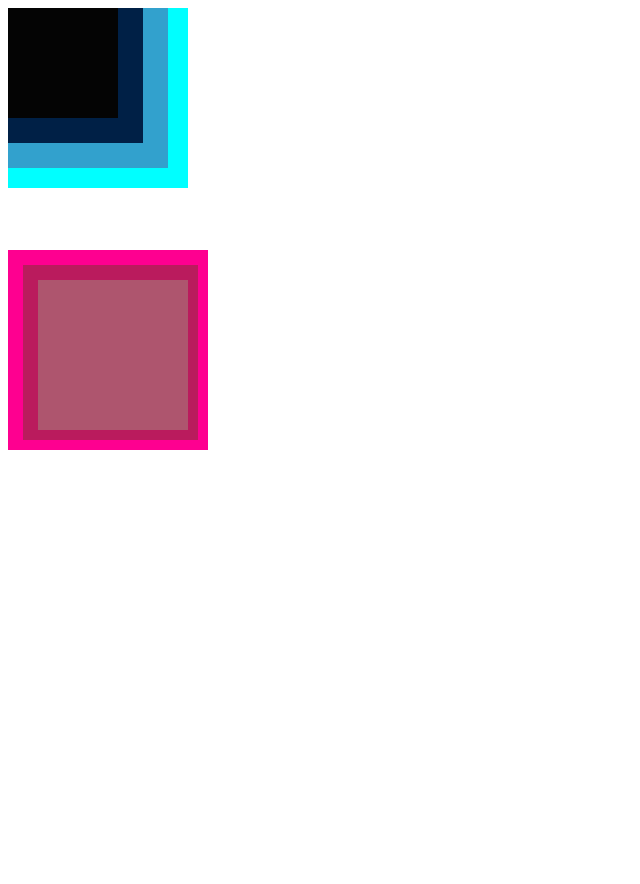
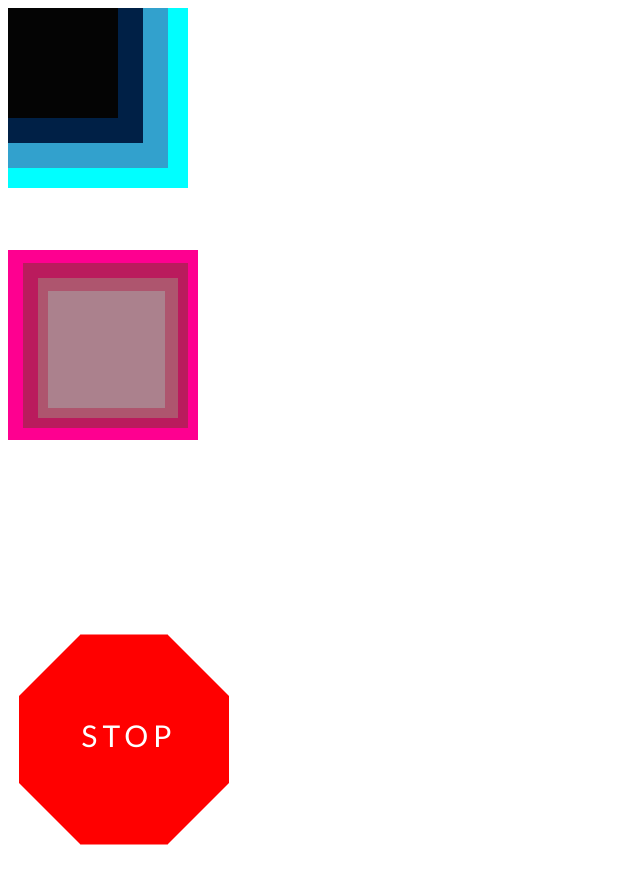
Before and after one commit to AlinoKylle/RVA1, a plain HTML site: page MindXDuality/positioningNew.html in a window 1280 px wide. Shown: the whole page, without its empty margins (0-640 px from the left). Before the commit the page ends 800 px from the top, so only its background shows below. Drawn offline with Linux system fonts and the light colour scheme.

Commit message:
Add files via upload

```diff
--- a/MindXDuality/positioningNew.html
+++ b/MindXDuality/positioningNew.html
@@ -48,8 +48,8 @@
 
     }
     .square2{
-        height: 200px;
-        width: 200px;
+        height: 190px;
+        width: 190px;
         background-color: rgb(254, 0, 144);
         position: absolute;
         top: 250px;
@@ -58,22 +58,70 @@
 
     }
     .square3{
-        height: 175px;
-        width: 175px;
+        height: 165px;
+        width: 165px;
         background-color: rgb(186, 27, 93);
         position: absolute;
-        top: 15px;
+        top: 13px;
         left: 15px;
     }
     .square4{
-        height: 150px;
-        width: 150px;
+        height: 140px;
+        width: 140px;
         background-color: rgb(174, 85, 110);
         position:absolute;
         top: 15px;
         left: 15px;
     }
-
+   .square5{
+        height: 117px;
+        width: 117px;
+        background-color: rgb(171, 129, 141);
+        position:absolute;
+        top: 13px;
+        left: 10px;
+    }
+    .octagon{
+        left: 1.5%;
+        top: 87%;
+        bottom: 517%;
+        height: 87px;
+        width: 210px;
+        background-color: red;
+        position: absolute;
+    }
+    .child1{
+        height: 87px;
+        width: 210px;
+        background-color: red;
+        position: relative;
+        rotate: 90deg;
+    }
+    .child2{
+        margin: auto;
+        height: 87px;
+        width: 210px;
+        background-color: red;
+        position: relative;
+        rotate: 45deg;
+    }
+    .child3{
+        margin: auto;
+        height: 100%;
+        width: 210px;
+        background-color: red;
+        position: relative;
+        rotate: 90deg;
+    }
+    .stop{
+        text-align: center;
+        rotate: 135deg;
+        font-size: 30px;
+        font-family: 'Gill Sans', 'Gill Sans MT', Calibri, 'Trebuchet MS', sans-serif;
+        color: white;
+        padding: 1%;
+        letter-spacing: 5px;
+    }
 
 </style>
 
@@ -90,10 +138,21 @@
         <div class="square3">
             <div class="square4">
                 <div class="square5">
-
+                    <div class=""></div>
                 </div>
             </div>
         </div>
 </div>
+<div class="octagon">
+    <div class="child1">
+        <div class="child2">
+            <div class="child3">
+                <div class="stop">
+                    <p>STOP</p>
+                </div>
+            </div>
+        </div>
+    </div>
+</div>
 </body>
 </html>
```
